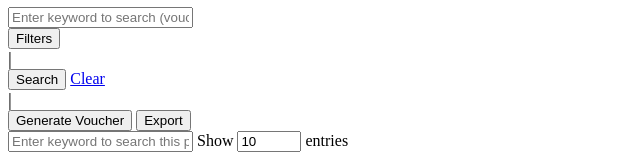
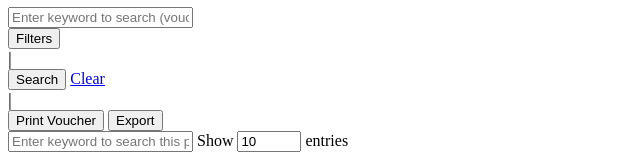
Before and after one commit to jgtrea/FinancialAssistanceProgram_G2, a CodeIgniter 4 app: the page made by app/Views/vouchers/index.php in a window 1280 px wide. Shown: the part 763-915 px from the top of the page, without its empty margins (0-640 px from the left). Run offline with PHP 8.4 and a stand-in for CodeIgniter, Linux system fonts and the light colour scheme; the template is opened without the code that fills it, so the values that code supplies are empty; some libraries are stand-ins or nearby versions.

Commit message:
More UI Fixes

```diff
--- a/app/Views/vouchers/index.php
+++ b/app/Views/vouchers/index.php
@@ -57,7 +57,7 @@
 <?php if ($allowGenerate): ?>
         <button type="button" class="vs-btn vs-btn-dark-green flex-fill flex-md-grow-0 flex-md-shrink-0" id="btnGenerateAll">
           <?= asset_icon('voucher_add') ?>
-          Generate Voucher
+          Print Voucher
         </button>
         <button type="button" class="vs-btn vs-btn-success flex-fill flex-md-grow-0 flex-md-shrink-0" id="btnExportAll">
           <?= asset_icon('export') ?>
```
Also changed, not shown: public/assets/js/custom/voucher.js.
